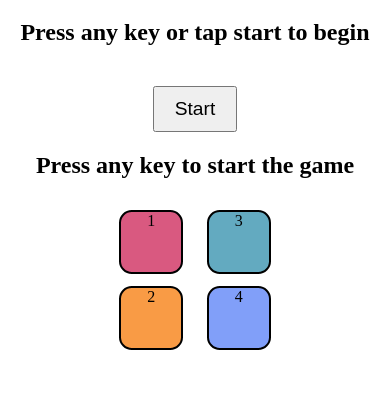
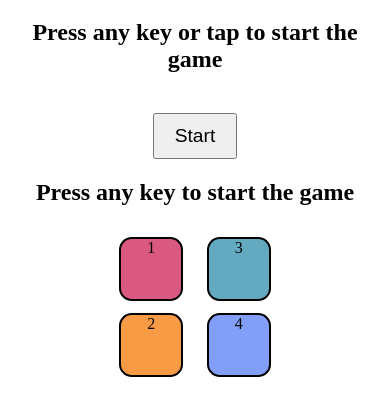
Before and after one commit to shubhsirat05/simon-says-game, a plain HTML site: page index.html in a window 390 px wide. Shown: the part 61-476 px from the top of the page. Drawn offline with Linux system fonts and the light colour scheme.

```diff
--- a/index.html
+++ b/index.html
@@ -8,7 +8,7 @@
 </head>
 <body>
     <h1>Simon Says Game</h1>
-    <h2>Press any key or tap start to begin</h2>
+    <h2>Press any key or tap to start the game</h2>
     <button id="start-btn">Start</button>
     <h2>Press any key to start the game</h2>
 
```
